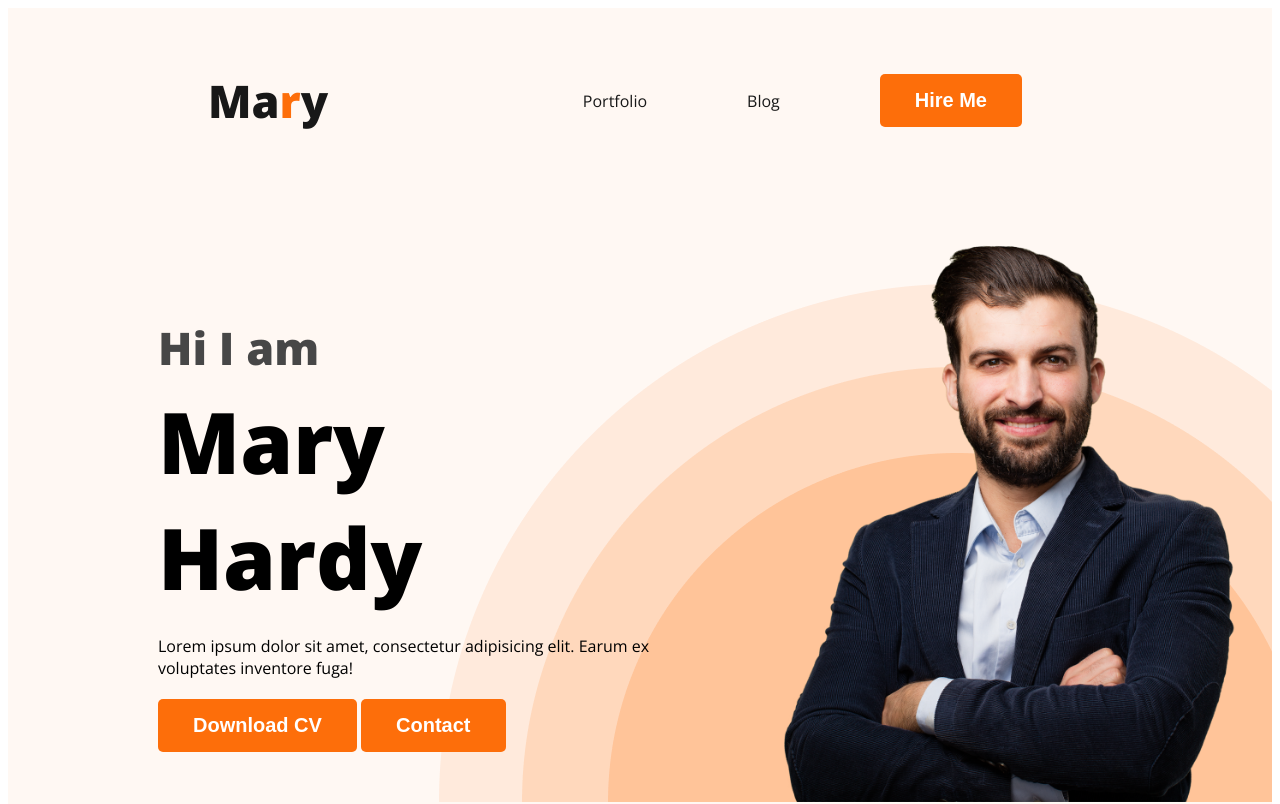
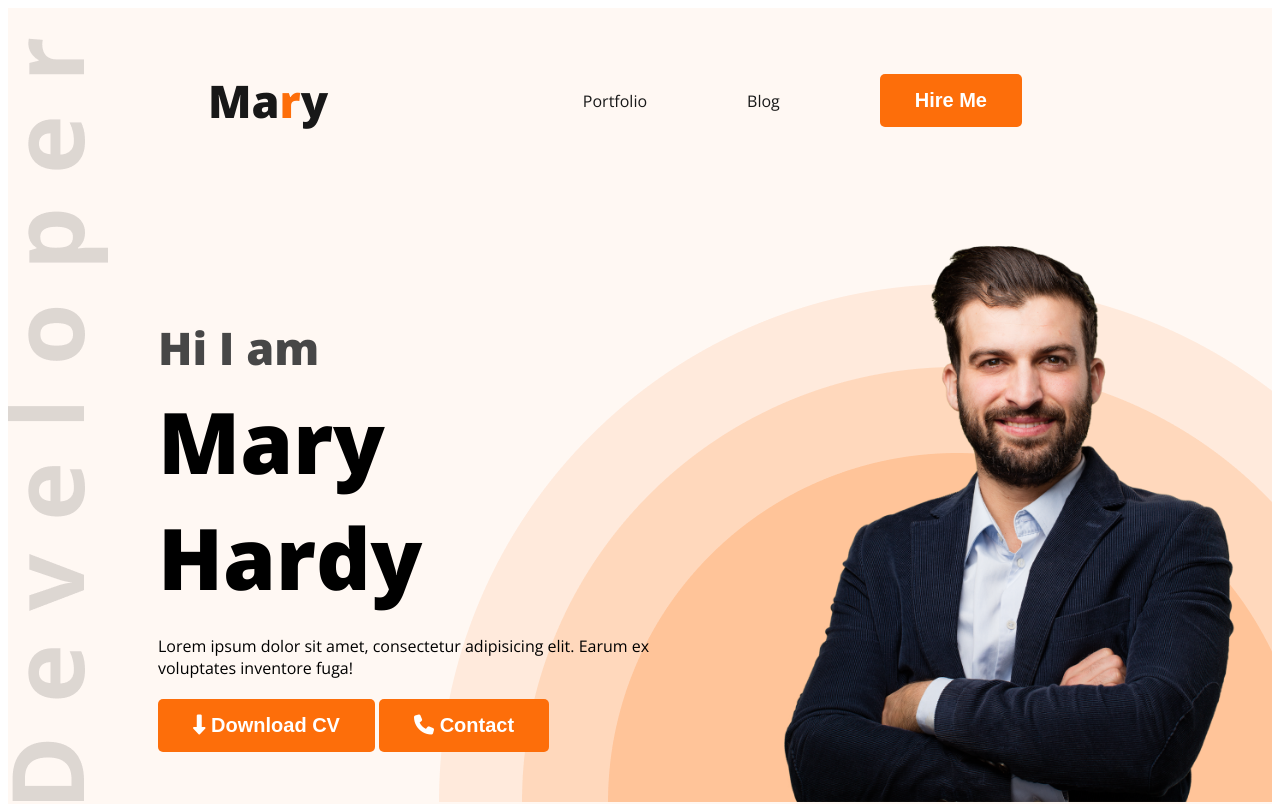
Before and after one commit to mahabubalam3332/webdeveloper-portfolio, a plain HTML site: page index.html in a window 1280 px wide. Shown: the top 804 px of the page. Drawn offline with nearby package versions, Linux system fonts and the light colour scheme.

Commit message:
completed

```diff
--- a/index.html
+++ b/index.html
@@ -8,6 +8,7 @@
 <link rel="preconnect" href="https://fonts.gstatic.com" crossorigin>
 <link href="https://fonts.googleapis.com/css2?family=Open+Sans:ital,wght@0,400;0,800;1,700&display=swap" rel="stylesheet">
   <link rel="stylesheet" href="/stylesheet/style.css">
+  <script src="https://kit.fontawesome.com/60303c72df.js" crossorigin="anonymous"></script>
 </head>
 <body>
   <header class="header">
@@ -24,8 +25,8 @@
         <h3 class="banner-greeting">Hi I am</h3>
         <h1 class="banner-title">Mary Hardy</h1>
         <p class="banner-description">Lorem ipsum dolor sit amet, consectetur adipisicing elit. Earum ex voluptates inventore fuga!</p>
-        <button class="btn-primary" >Download CV</button>
-        <button class="btn-primary">Contact</button>
+        <button class="btn-primary" ><i class="fa-solid fa-down-long"></i> Download CV</button>
+        <button class="btn-primary"><i class="fa-solid fa-phone"></i> Contact</button>
       </div>
       <img src="images/hardy.png" alt="hardy">
   </header>
@@ -138,7 +139,7 @@
         </div>
       </div>
       <div class="download-Cv">
-        <button class="btn-primary">Download CV</button>
+        <button class="btn-primary"><i class="fa-solid fa-down-long"></i> Download CV</button>
       </div>
     </section>
   </main>
--- a/stylesheet/style.css
+++ b/stylesheet/style.css
@@ -64,9 +64,9 @@ nav a {
 .header {
   background-color: #FFF8F3;
   align-items: center;
-  background-image: url(../images/header_bg.png);
+  background-image: url(../images/header_bg.png),url(../images/developer.png);
   background-repeat: no-repeat;
-  background-position: bottom right;
+  background-position: bottom right, bottom left;
 }
 
 .banner {
```
